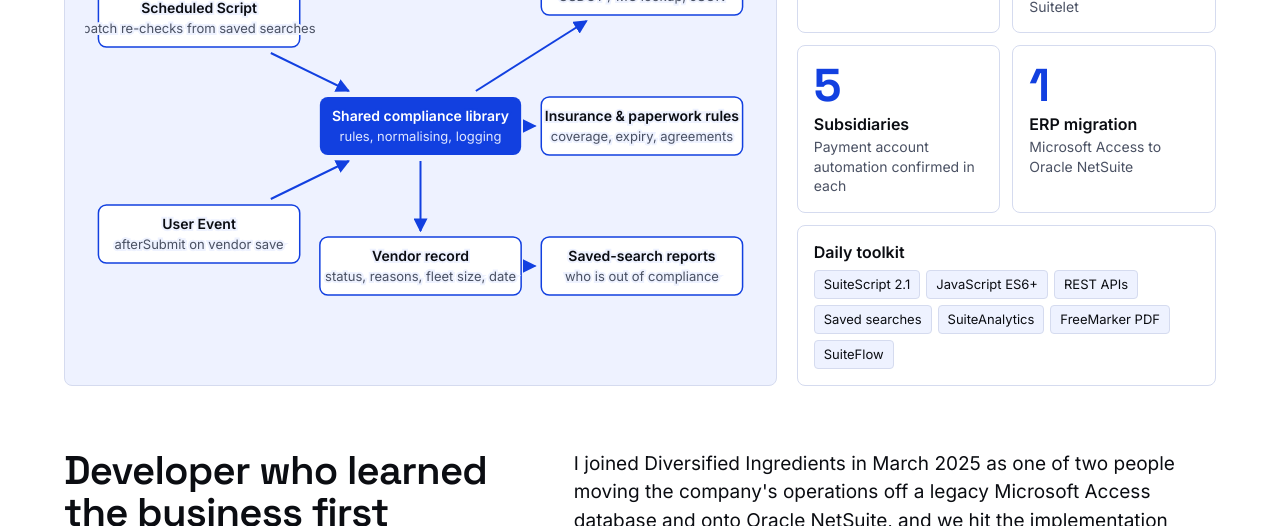
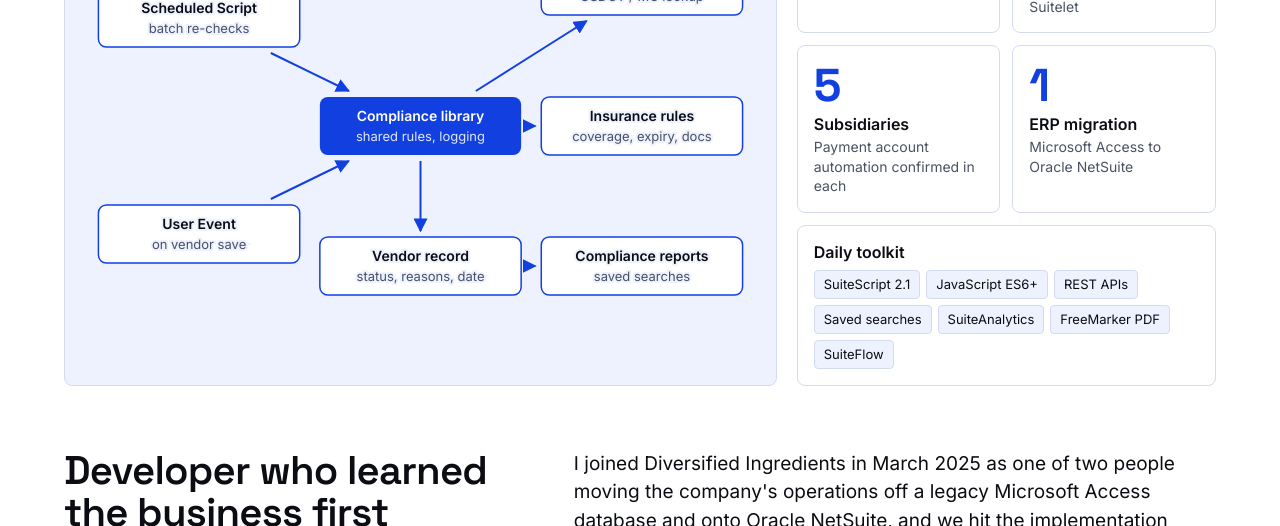
Before and after one commit to nwood97/nwood97.github.io, a plain HTML site: page index.html in a window 1280 px wide. Shown: the part 689-1215 px from the top of the page. Drawn offline with Linux system fonts and the light colour scheme.

Commit message:
Fix diagram colors and labels

```diff
--- a/index.html
+++ b/index.html
@@ -42,7 +42,7 @@ nav a:hover,nav a:focus-visible{opacity:1;text-decoration:underline}
 .fig>svg{position:absolute;inset:0;width:100%;height:100%}
 .fig text{font:500 14px Inter,sans-serif;fill:var(--ink);paint-order:stroke;stroke:var(--zone);stroke-width:4px}
 .fig .sub{font-size:13px;fill:var(--mute);font-weight:400}
-  .fig rect{fill:var(--card);stroke:var(--cob2)}.fig rect:nth-of-type(3){fill:var(--cob);stroke:none}.fig path{stroke:var(--cob2)}.fig marker path,.fig circle{fill:var(--cob2);stroke:none}
+  .fig{--sv-card:#fff;--sv-ink:#0b0d12;--sv-mute:#4a5163;--sv-zone:#eef2ff;--sv-cob2:#1240e0}@media(prefers-color-scheme:dark){:root:not([data-theme=light]) .fig{--sv-card:#0f1426;--sv-ink:#e9ecf6;--sv-mute:#a3abc2;--sv-zone:#131a33;--sv-cob2:#7d9bff}}:root[data-theme=dark] .fig{--sv-card:#0f1426;--sv-ink:#e9ecf6;--sv-mute:#a3abc2;--sv-zone:#131a33;--sv-cob2:#7d9bff}.fig rect{fill:var(--sv-card);stroke:var(--sv-cob2)}.fig rect:nth-of-type(3){fill:#1240e0;stroke:none}.fig path{stroke:var(--sv-cob2)}.fig marker path,.fig circle{fill:var(--sv-cob2);stroke:none}.fig text{fill:var(--sv-ink);stroke:var(--sv-zone)}.fig .sub{fill:var(--sv-mute)}
 .figs{display:grid;grid-template-columns:repeat(2,minmax(0,1fr));gap:12px;align-content:start}
 .fg{background:var(--card);border:1px solid var(--rule);border-radius:8px;padding:16px}
 .fg .n{font:700 clamp(34px,4vw,46px)/1 "Space Grotesk";color:var(--cob2);white-space:nowrap}
@@ -297,13 +297,13 @@ cp.addEventListener('click',async()=>{try{await navigator.clipboard.writeText(do
 
 const s=document.getElementById('svg');
 const nodes={
- sch:['Scheduled Script','batch re-checks from saved searches'],
- ue:['User Event','afterSubmit on vendor save'],
- lib:['Shared compliance library','rules, normalising, logging'],
- api:['FMCSA carrier API','USDOT / MC lookup, JSON'],
- ins:['Insurance & paperwork rules','coverage, expiry, agreements'],
- ven:['Vendor record','status, reasons, fleet size, date'],
- rep:['Saved-search reports','who is out of compliance']
+  sch:['Scheduled Script','batch re-checks'],
+   ue:['User Event','on vendor save'],
+   lib:['Compliance library','shared rules, logging'],
+   api:['FMCSA carrier API','USDOT / MC lookup'],
+   ins:['Insurance rules','coverage, expiry, docs'],
+   ven:['Vendor record','status, reasons, date'],
+   rep:['Compliance reports','saved searches']
 };
 const draw=()=>{
  const W=s.clientWidth,H=s.clientHeight;if(!W||!H)return;
```
